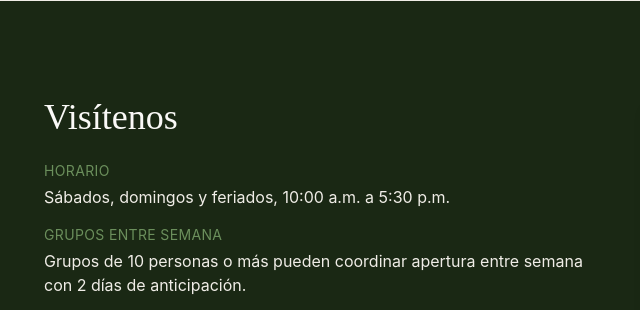
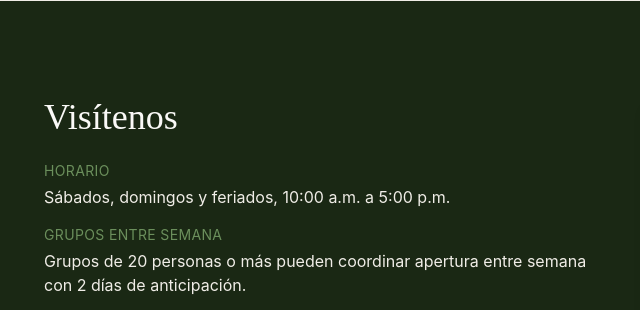
Before and after one commit to j3brenes/truchassanignacio, an Astro site: page / in a window 1280 px wide. Shown: the part 4067-4377 px from the top of the page, 20-660 px from the left. Built offline with nearby package versions, Linux system fonts and the light colour scheme; Astro itself is replaced by a stand-in of ours; grey boxes are pictures that could not be loaded.

Commit message:
Update opening hours and weekday group size
Change closing time from 5:30 PM to 5:00 PM and raise minimum weekday group size from 10 to 20. Updated text in src/components/Visitenos.astro and src/pages/contacto.astro, and adjusted the structured restaurantSchema openingHours in src/layouts/Layout.astro. Also added a trailing newline to contacto.astro.

```diff
--- a/src/components/Visitenos.astro
+++ b/src/components/Visitenos.astro
@@ -12,12 +12,12 @@ const whatsappUrl = `https://wa.me/${whatsappNumber}?text=${whatsappMessage}`;
       <div class="space-y-4 font-sans text-stone-100">
         <div>
           <p class="text-sm uppercase tracking-wide text-forest-400 mb-1">Horario</p>
-          <p>Sábados, domingos y feriados, 10:00 a.m. a 5:30 p.m.</p>
+          <p>Sábados, domingos y feriados, 10:00 a.m. a 5:00 p.m.</p>
         </div>
 
         <div>
           <p class="text-sm uppercase tracking-wide text-forest-400 mb-1">Grupos entre semana</p>
-          <p>Grupos de 10 personas o más pueden coordinar apertura entre semana con 2 días de anticipación.</p>
+          <p>Grupos de 20 personas o más pueden coordinar apertura entre semana con 2 días de anticipación.</p>
         </div>
 
         <div>
--- a/src/layouts/Layout.astro
+++ b/src/layouts/Layout.astro
@@ -40,7 +40,7 @@ const restaurantSchema = {
       '@type': 'OpeningHoursSpecification',
       dayOfWeek: ['Saturday', 'Sunday'],
       opens: '10:00',
-      closes: '17:30',
+      closes: '17:00',
     },
   ],
   sameAs: [
--- a/src/pages/contacto.astro
+++ b/src/pages/contacto.astro
@@ -16,12 +16,12 @@ const correo = 'truchassanignacio@gmail.com';
       <div class="bg-white rounded-lg shadow-md p-8 space-y-6 text-left">
         <div>
           <p class="text-sm uppercase tracking-wide text-forest-600 mb-1 font-sans">Horario</p>
-          <p class="font-sans text-stone-800">Sábados, domingos y feriados, 10:00 a.m. a 5:30 p.m.</p>
+          <p class="font-sans text-stone-800">Sábados, domingos y feriados, 10:00 a.m. a 5:00 p.m.</p>
         </div>
 
         <div>
           <p class="text-sm uppercase tracking-wide text-forest-600 mb-1 font-sans">Grupos entre semana</p>
-          <p class="font-sans text-stone-800">Grupos de 10 personas o más pueden coordinar apertura entre semana con 2 días de anticipación.</p>
+          <p class="font-sans text-stone-800">Grupos de 20 personas o más pueden coordinar apertura entre semana con 2 días de anticipación.</p>
         </div>
 
         <div>
```
